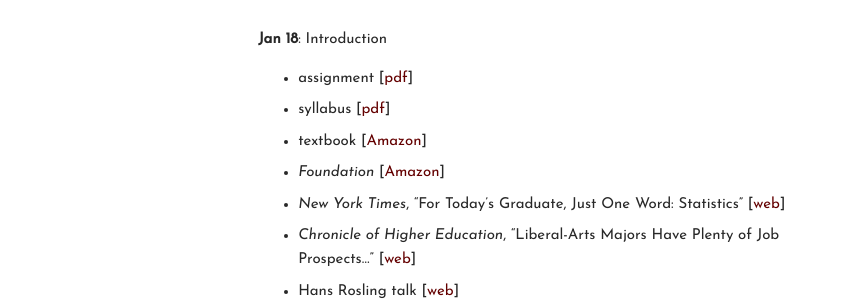
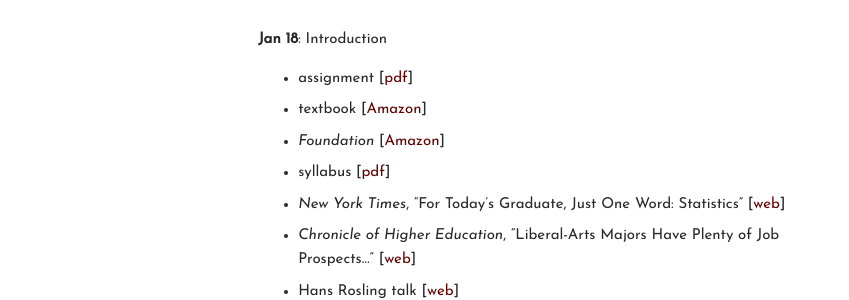
Before and after one commit to carlislerainey/carlislerainey.github.io, a Jekyll site: the page built from teaching/pols-209/index.md, in a window 1280 px wide. Shown: the part 739-1039 px from the top of the page, without its empty margins (204-1053 px from the left). Built offline with Jekyll 4.4.1, drawn with Linux system fonts in a browser that asks for light colours; some of the changed lines change nothing that is shown.

Commit message:
update 209

```diff
--- a/teaching/pols-209/index.md
+++ b/teaching/pols-209/index.md
@@ -24,15 +24,15 @@
 - Chapters 1-6 [[pdf](files/fpp-exercises-1.pdf)]
 - Chapters 7-12
 - Chapters 13-27
-- *Foundation* [[pdf](files/foundation-question.pdf)]
+- *Foundation* [[pdf](files/foundation-questions.pdf)]
 
 ## Schedule
 
 **Jan 18**: Introduction
 - assignment [[pdf](files/assign-01-intro.pdf)]
-- syllabus [[pdf](files/syllabus.pdf)]
 - textbook [[Amazon](https://www.amazon.com/Statistics-4th-David-Freedman/dp/0393929728)]
 - *Foundation* [[Amazon](https://www.amazon.com/Foundation-Isaac-Asimov/dp/0553293354)]
+- syllabus [[pdf](files/syllabus.pdf)]
 - *New York Times*, "For Today’s Graduate, Just One Word: Statistics" [[web](http://www.nytimes.com/2009/08/06/technology/06stats.html)]
 - *Chronicle of Higher Education*, "Liberal-Arts Majors Have Plenty of Job Prospects..." [[web](http://www.chronicle.com/article/Liberal-Arts-Majors-Have/236749/)]
 - Hans Rosling talk [[web](https://www.ted.com/talks/hans_rosling_shows_the_best_stats_you_ve_ever_seen)]
```
